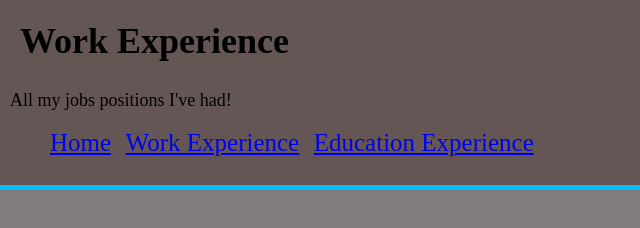
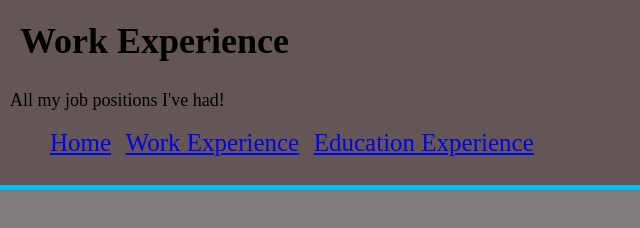
Before and after one commit to collinmiznerr/MI339-Final-Project, a plain HTML site: page WE.html in a window 1280 px wide. Shown: the top 228 px of the page, 0-640 px from the left. Drawn offline with Linux system fonts and the light colour scheme.

Commit message:
FINAL VERSION!

```diff
--- a/WE.html
+++ b/WE.html
@@ -10,7 +10,7 @@
     <div class="header-container">
         <header>
             <h1>Work Experience</h1>
-            <p>All my jobs positions I've had!</p>
+            <p>All my job positions I've had!</p>
             <nav>
                 <ul>
                     <li><a href="index.html">Home</a></li>
```
